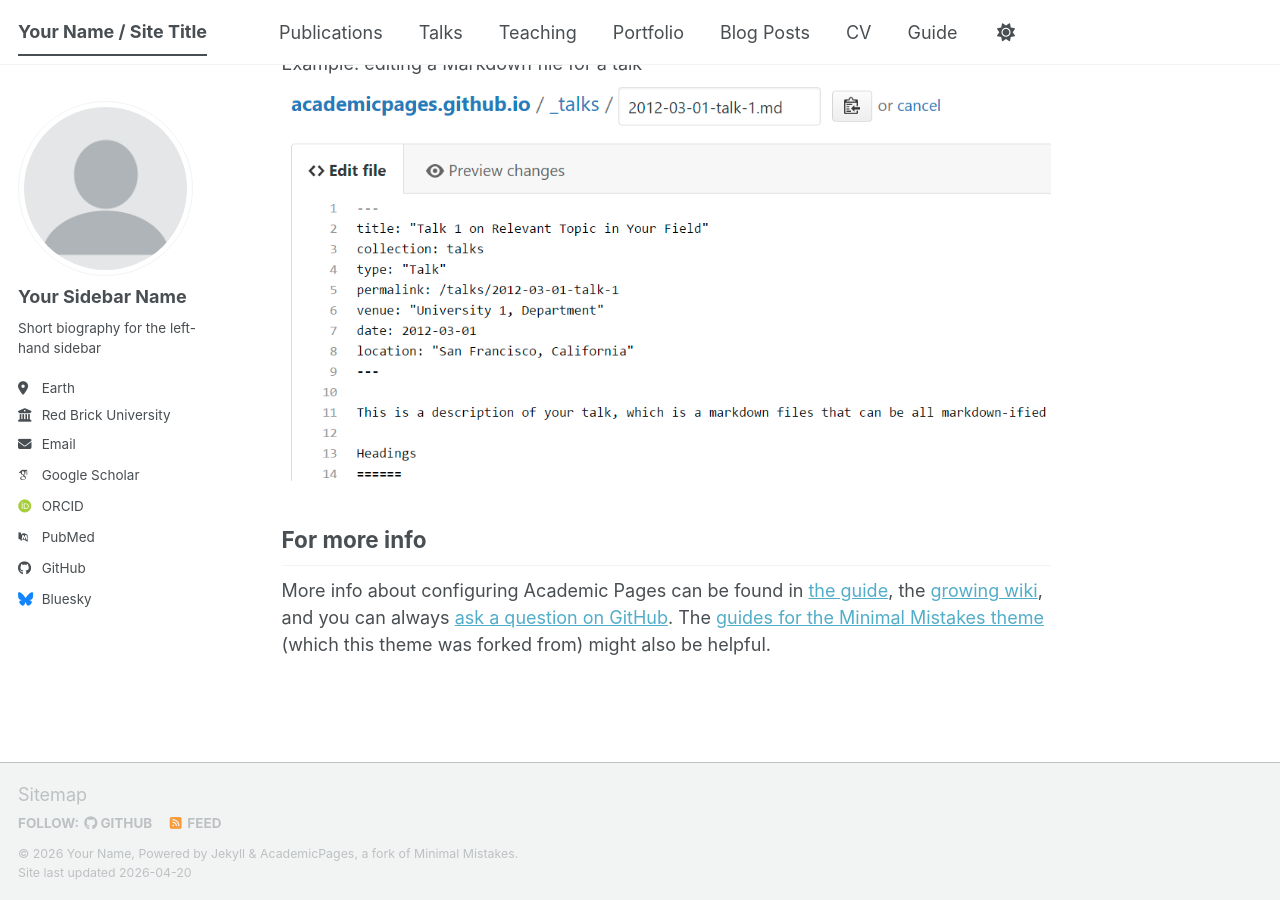
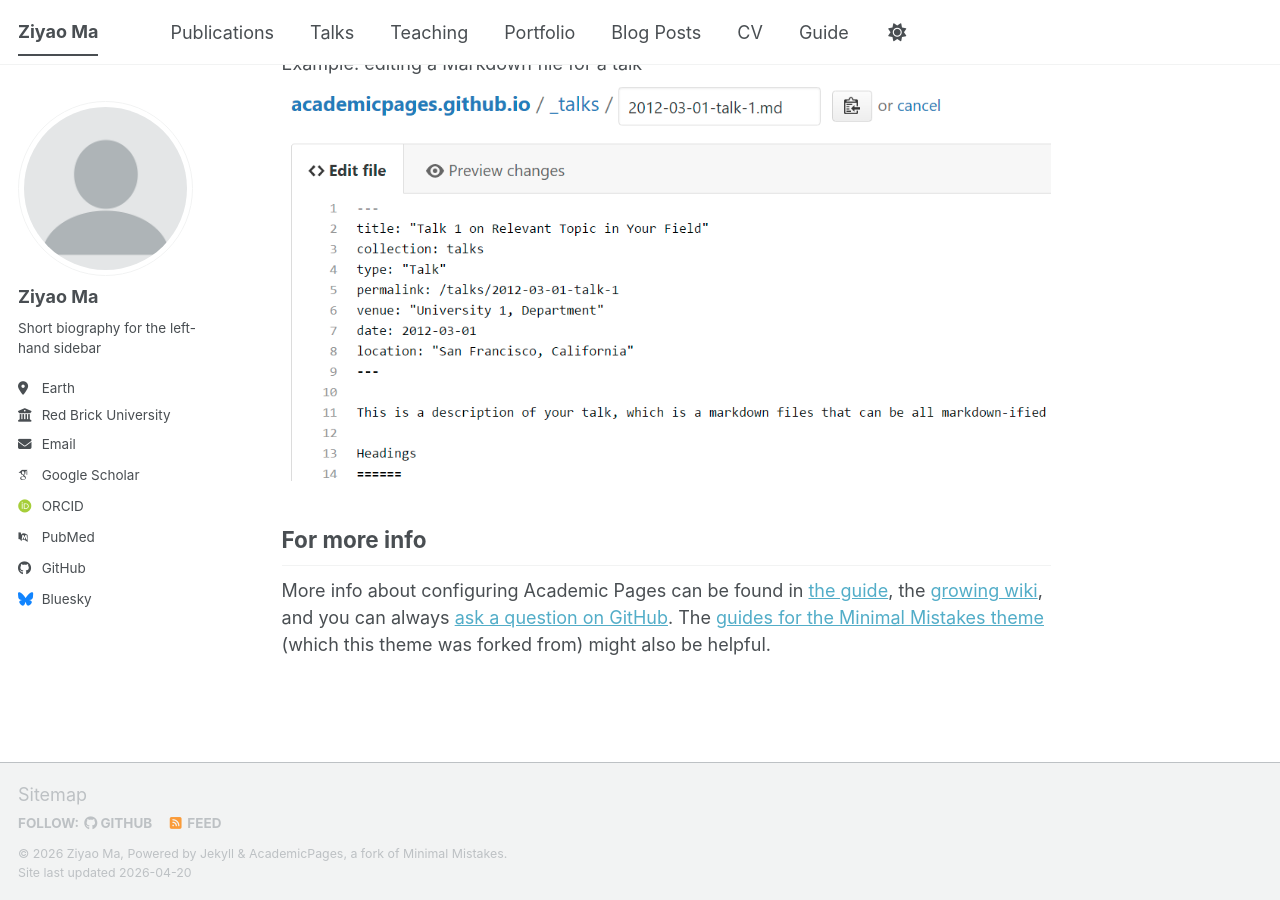
Before and after one commit to ziyaoma1/ziyaoma1.github.io, a Jekyll site: the page built from _pages/about.md, in a window 1280 px wide and 900 px high, scrolled down 2720 px. Built offline with Jekyll 4.4.1, drawn with Linux system fonts in a browser that asks for light colours; some web fonts are replaced; a script bundle is joined from its source files by our own code; library files that are not in the unit come from our copies.

Commit message:
Update _config.yml

```diff
--- a/_config.yml
+++ b/_config.yml
@@ -9,10 +9,10 @@
 # Basic Site Settings
 locale                   : "en-US"
 site_theme               : "default" # The available themes options are "default", "air", "sunrise", "mint", "dirt" and "contrast"
-title                    : "Your Name / Site Title"
+title                    : "Ziyao Ma"
 title_separator          : "-"
-name                     : &name "Your Name"
-description              : &description "Your Name's academic portfolio"   # Update this with a general description of your site, this is the default if not overridden by a page
+name                     : &name "Ziyao Ma"
+description              : &description "Portfolio"   # Update this with a general description of your site, this is the default if not overridden by a page
 url                      : https://ziyaoma1.github.io # The base hostname & protocol for your site e.g. "https://[your GitHub username].github.io",
                                                            # or if you already have some other page hosted on Github then use "https://[your GitHub username].github.io/[Your Repo Name]"
 baseurl                  : "" # the subpath of your site, e.g. "/blog"
@@ -24,7 +24,7 @@
 author:
   # Biographic information
   avatar           : "profile.png"
-  name             : "Your Sidebar Name"
+  name             : "Ziyao Ma"
   pronouns         : # example: "she/her"
   bio              : "Short biography for the left-hand sidebar"
   location         : "Earth"
```
